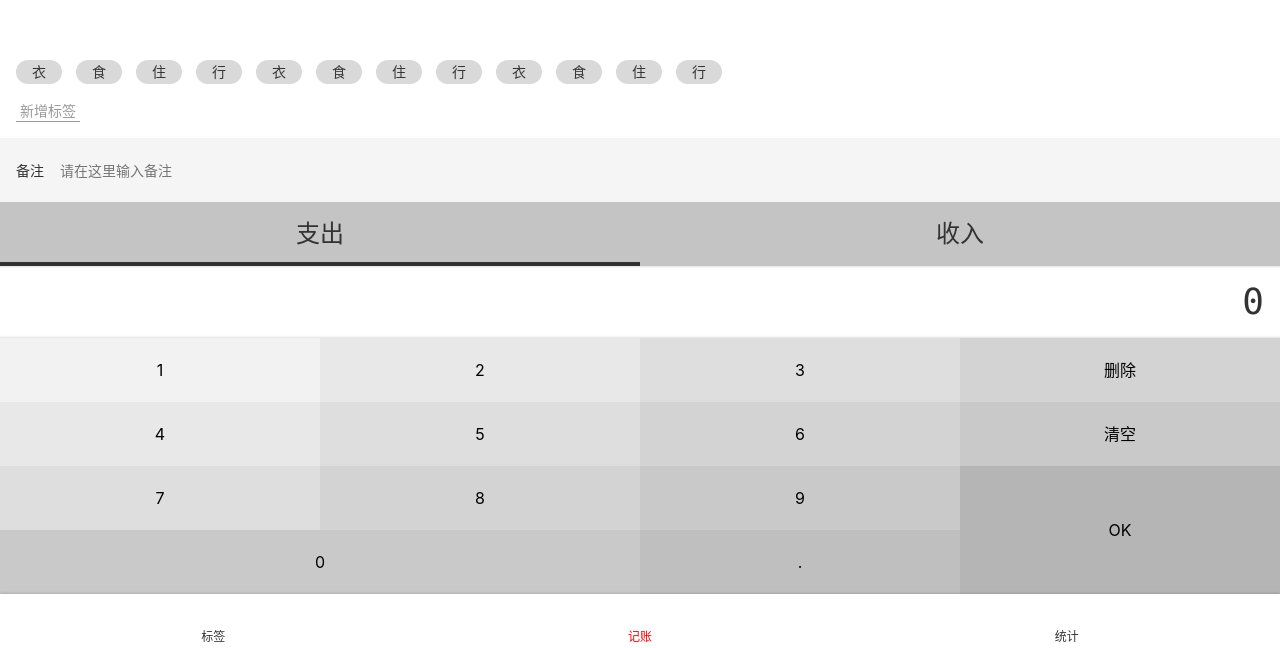
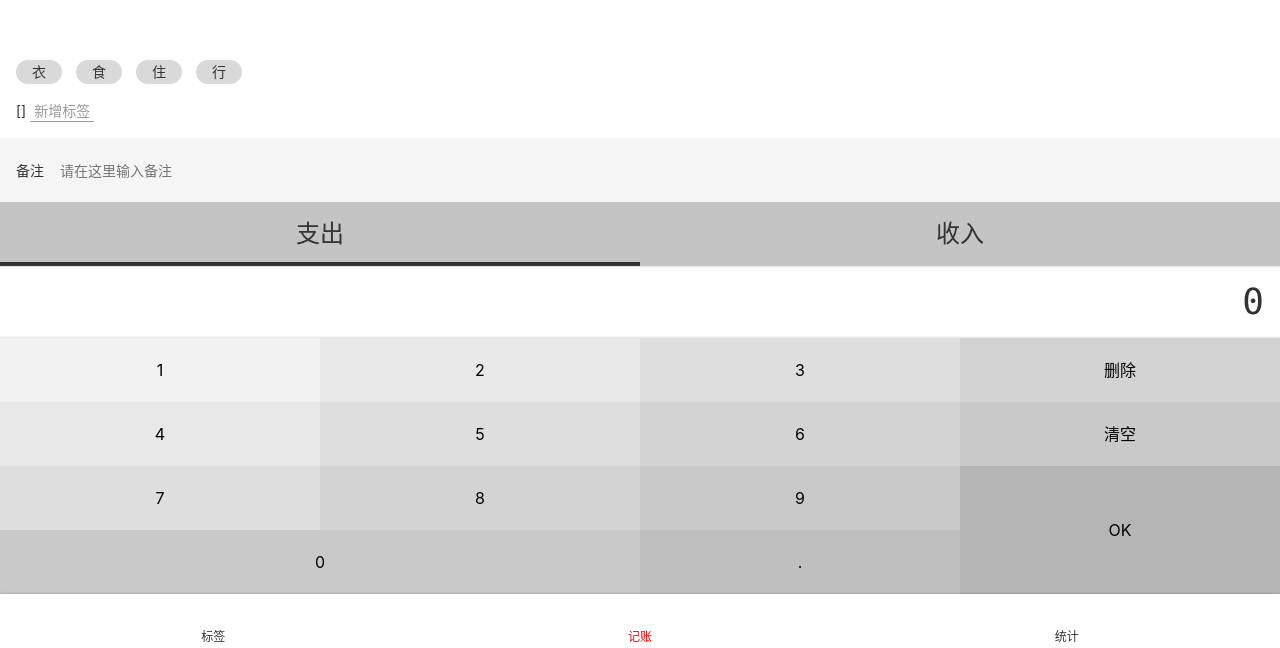
Before and after one commit to Layouwen/yixin-money-vue, a Vue app: page /#/money in a window 1280 px wide. Shown: the part 152-800 px from the top of the page. Built offline with nearby package versions, Linux system fonts and the light colour scheme; the HTML template or start-up script is replaced by a standard one.

Commit message:
使用sync完成标签的创建

```diff
--- a/src/components/Money/Tags.vue
+++ b/src/components/Money/Tags.vue
@@ -1,29 +1,45 @@
 <template>
   <div class="tags">
     <div class="new">
-      <button>新增标签</button>
+      {{selectedTags}}
+      <button @click="create">新增标签</button>
     </div>
     <ul class="current">
-      <li>衣</li>
-      <li>食</li>
-      <li>住</li>
-      <li>行</li>
-      <li>衣</li>
-      <li>食</li>
-      <li>住</li>
-      <li>行</li>
-      <li>衣</li>
-      <li>食</li>
-      <li>住</li>
-      <li>行</li>
+      <li v-for="tag in dataSource" :key="tag"
+          :class="{selected : selectedTags.indexOf(tag)>=0}"
+          @click="toggle(tag)">{{tag}}
+      </li>
     </ul>
   </div>
 </template>
 
 <script lang="ts">
-  export default {
-    name: 'Tags'
-  };
+  import Vue from 'vue';
+  import {Component, Prop} from 'vue-property-decorator';
+
+  @Component
+  export default class Tags extends Vue {
+    @Prop() dataSource: string[] | undefined;
+    selectedTags: string[] = [];
+
+    toggle(tag: string) {
+      const index = this.selectedTags.indexOf(tag);
+      if (index >= 0) {
+        this.selectedTags.splice(index, 1);
+      } else {
+        this.selectedTags.push(tag);
+      }
+    }
+
+    create() {
+      const name = window.prompt('请输入内容');
+      if (name === '') {
+        window.alert('标签名不能为空');
+      } else if (this.dataSource) {
+        this.$emit('update:dataSource', [...this.dataSource, name]);
+      }
+    }
+  }
 </script>
 
 <style lang="scss" scoped>
@@ -40,13 +56,19 @@
 
       > li {
         $h: 24px;
+        $bg: #d9d9d9;
         margin-top: 4px;
         padding: 0 16px;
         margin-right: 14px;
         height: $h;
         line-height: $h;
         border-radius: $h/2;
-        background: #d9d9d9;
+        background: $bg;
+
+        &.selected {
+          bakcground: darken($bg, 50%);
+          color: #fff;
+        }
       }
     }
 
--- a/src/views/Money.vue
+++ b/src/views/Money.vue
@@ -4,21 +4,26 @@
       <NumberPad/>
       <Types/>
       <Notes/>
-      <Tags/>
+      <Tags :data-source.sync="tags"/>
     </Layout>
   </div>
 </template>
 
-<script lang="ts">
-  import Notes from '@/components/Money/Notes.vue';
-  import NumberPad from '@/components/Money/NumberPad.vue';
-  import Tags from '@/components/Money/Tags.vue';
-  import Types from '@/components/Money/Types.vue';
+<script>
+  import Notes from '@/components/Money/Notes.vue'
+  import NumberPad from '@/components/Money/NumberPad.vue'
+  import Tags from '@/components/Money/Tags.vue'
+  import Types from '@/components/Money/Types.vue'
 
   export default {
     name: 'Money',
     components: {Types, Tags, NumberPad, Notes},
-  };
+    data() {
+      return {
+        tags: ['衣', '食', '住', '行']
+      }
+    }
+  }
 </script>
 
 <style lang="scss">
```
